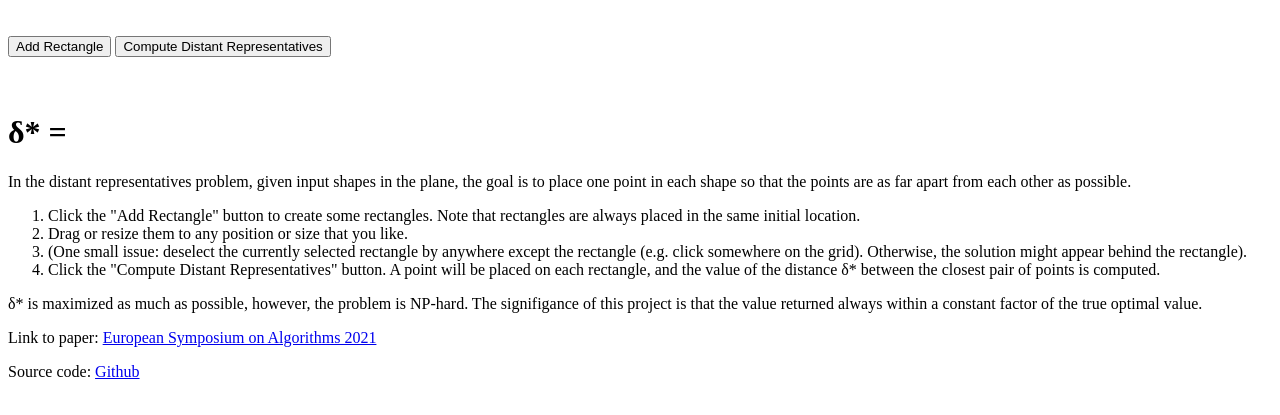
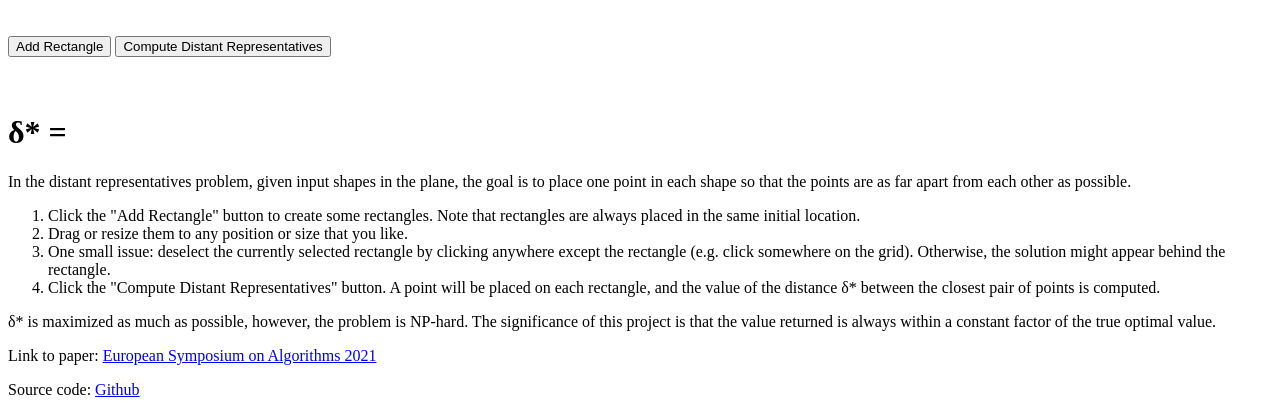
Before and after one commit to stroudgr/DistantRepresentatives, a Flask app: page / in a window 1280 px wide. Shown: the part 522-937 px from the top of the page. Before the commit the page ends 901 px from the top, so only its background shows below. Run offline with Flask 3, Linux system fonts and the light colour scheme; some libraries are stand-ins or nearby versions.

Commit message:
Fixed typos in distantreps.html

```diff
--- a/DRflask/templates/distantreps.html
+++ b/DRflask/templates/distantreps.html
@@ -32,8 +32,8 @@
       are always placed in the same initial location. </li>
     <li>
       Drag or resize them to any position or size that you like.</li>
-    <li> (One small issue: deselect the currently selected rectangle by anywhere except the rectangle (e.g. click somewhere on the grid). Otherwise,
-      the solution might appear behind the rectangle).
+    <li> One small issue: deselect the currently selected rectangle by clicking anywhere except the rectangle (e.g. click somewhere on the grid). Otherwise,
+      the solution might appear behind the rectangle.
     </li>
     <li>
     Click the "Compute Distant Representatives" button. A point will be placed on each rectangle, and the value of the distance δ* between the closest pair of points is computed.</li>
@@ -42,7 +42,7 @@
 
 
 
-    δ* is maximized as much as possible, however, the problem is NP-hard. The signifigance of this project is that the value returned always within a constant factor of the true optimal value.
+    δ* is maximized as much as possible, however, the problem is NP-hard. The significance of this project is that the value returned is always within a constant factor of the true optimal value.
 
     <p>
     Link to paper: <a href="https://drops.dagstuhl.de/storage/00lipics/lipics-vol204-esa2021/LIPIcs.ESA.2021.17/LIPIcs.ESA.2021.17.pdf">European Symposium on Algorithms 2021</a>
```
